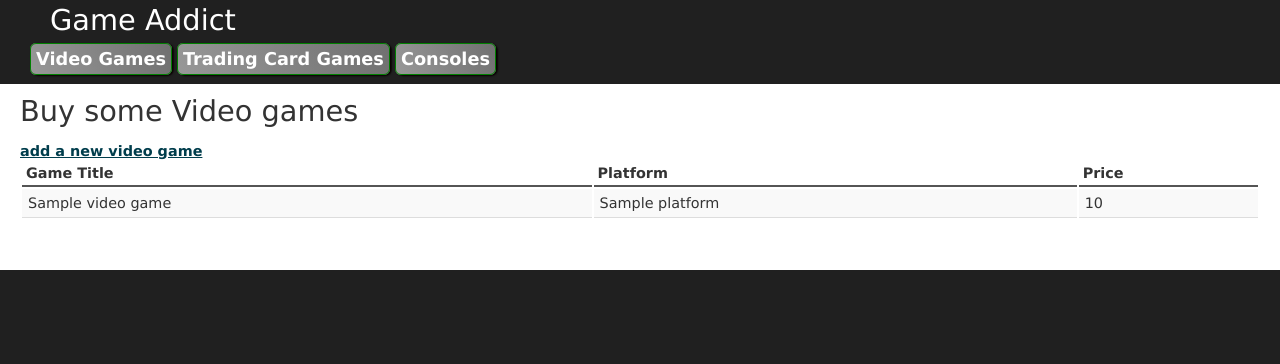
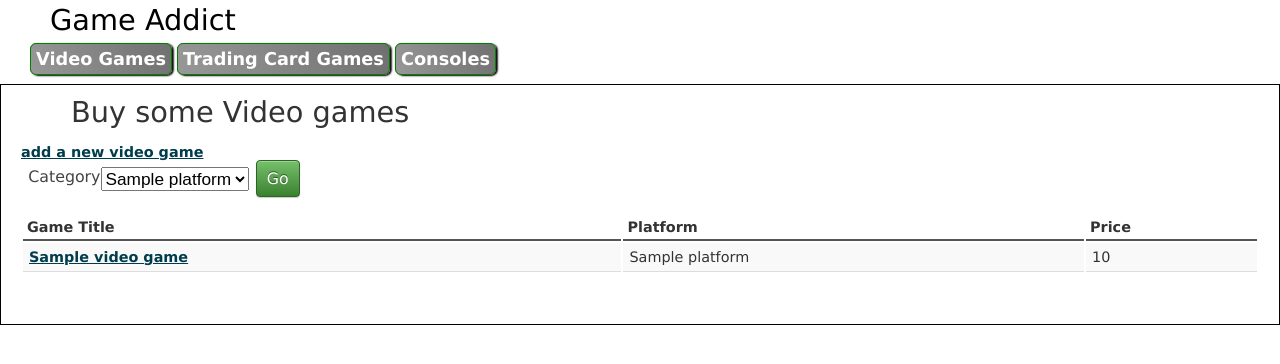
Before and after one commit to Studiodews/video-game-store-app, a CakePHP app: the page made by app/View/VideoGames/index.ctp in a window 1280 px wide. Shown: the top 364 px of the page. Run offline with PHP 8.4 and a stand-in for CakePHP, Linux system fonts and the light colour scheme; the template is opened without the code that fills it: most values are stand-ins (such as "Sample title", 1, 10 or a date in 2020); form fields are guessed from the names that the template uses; some libraries are stand-ins or nearby versions.

Commit message:
fixed some design issues with forms

```diff
--- a/app/Controller/ConsolesController.php
+++ b/app/Controller/ConsolesController.php
@@ -5,6 +5,7 @@ class ConsolesController extends AppController {
 	public $uses = array('Platform', 'Console');
 
 	public function index() {
+		$this->set('platforms', $this->Platform->find('all'));
 		$this->set('consoles', $this->Console->find('all'));
 	}
 
--- a/app/Controller/TradingCardGamesController.php
+++ b/app/Controller/TradingCardGamesController.php
@@ -7,6 +7,12 @@ class TradingCardGamesController extends AppController {
 		$this->set("video_game", "super mario 3d land");
 		$this->set("card", "pokemon");
 	}
+	public function view($id = null) {
+		if($id != null)
+		{
+			$this->set('video_game', 'test');
+		}
+	}
 
 
 }
--- a/app/View/Layouts/default.ctp
+++ b/app/View/Layouts/default.ctp
@@ -27,7 +27,7 @@
 
 	<div id="container">
 		<div id="header">
-			<h1>Game Addict</h1>
+			<div id="logo"><h1>Game Addict</h1></div>
 			<nav id="nav_bar">
 
 				<?php
--- a/app/View/VideoGames/add.ctp
+++ b/app/View/VideoGames/add.ctp
@@ -3,7 +3,6 @@
 <?php
 echo $this->Form->create('VideoGame', array('action' => 'add'));
 echo $this->Form->input('VideoGame.title');
-echo $this->Form->input('VideoGame.rating');
 echo $this->Form->input('VideoGame.price');
 echo $this->Form->body('VideoGame.description', array('rows'=>'3', 'label' =>'description'));
 
--- a/app/View/VideoGames/index.ctp
+++ b/app/View/VideoGames/index.ctp
@@ -1,3 +1,6 @@
+<?php
+echo $this->Html->css(array('video_game_index'));
+?>
 <h1 class="video_game">Buy some Video games</h1>
 <?php
 $platform_mapping = null;
@@ -7,6 +10,19 @@ foreach ($platforms as $platform) {
 }
 
 echo $this->Html->link('add a new video game', array('controller'=>'VideoGames', 'action'=>'add'));
+$select_platform = null;
+foreach ($platforms as $platform)
+{
+	$select_platform[$platform['Platform']['id']] = $platform['Platform']['name'];
+}
+
+echo $this->Form->create('VideoGame', array('action' => 'index', 'type' => 'get'));
+echo $this->Form->input(
+    'Category',
+    array('options' => $select_platform)
+);
+echo $this->Form->end('Go');
+
 ?>
 <br />
 <table>
@@ -20,7 +36,7 @@ echo $this->Html->link('add a new video game', array('controller'=>'VideoGames',
 	foreach ($video_games as $video_game):
 	?>
 	<tr>
-		<td><?php echo $video_game['VideoGame']['title']; ?></td>
+		<td><?php echo $this->Html->link($video_game['VideoGame']['title'], array('action' => 'view/'.$video_game['VideoGame']['id'])); ?></td>
 		<td><?php echo $platform_mapping[$video_game['VideoGame']['platform_id']]; ?></td>
 		<td><?php echo $video_game['VideoGame']['price']; ?></td>
 	</tr>
--- /dev/null
+++ b/app/View/VideoGames/view.ctp
@@ -0,0 +1,4 @@
+<h1><?php echo $video_game['VideoGame']['title']; ?></h1>
+<?php
+echo $video_game['VideoGame']['description'];
+?>
--- a/app/webroot/css/cake.generic.css
+++ b/app/webroot/css/cake.generic.css
@@ -23,11 +23,15 @@
 
 /** General Style Info **/
 body {
-	background: #202020;
+	background: 	#FFFFFF;
 	color: #fff;
 	font-family:'lucida grande',verdana,helvetica,arial,sans-serif;
 	font-size:90%;
 	margin: 0;
+}
+
+div#logo, div#logo h1 {
+	color: black;
 }
 a {
 	color: #003d4c;
@@ -105,6 +109,12 @@ p {
 	color: #333;
 	padding: 10px 20px 40px 20px;
 	overflow: auto;
+	border: solid 1px black;
+}
+
+#content h1 {
+	margin-left: 50px;
+
 }
 #footer {
 	clear: both;
@@ -304,6 +314,7 @@ form .required label:after {
 	content: '*';
 	display:inline;
 }
+
 form div.submit {
 	border: 0;
 	clear: both;
--- /dev/null
+++ b/app/webroot/css/video_game_index.css
@@ -0,0 +1,21 @@
+body {
+background:#FFFFFF;
+}
+
+form {
+margin:0px;
+padding: 0px;
+}
+form .select, form .select label {
+	float: left;
+	display: inline;
+	clear: none;
+}
+form .submit, form .submit > input {
+vertical-align:top;
+clear:none;
+display:inline;
+margin:0px;
+padding: 0px;
+
+}
```
Also changed, not shown: app/Controller/VideoGamesController.php (+14 -3 lines), app/View/Consoles/index.ctp (+10 -1 lines).
